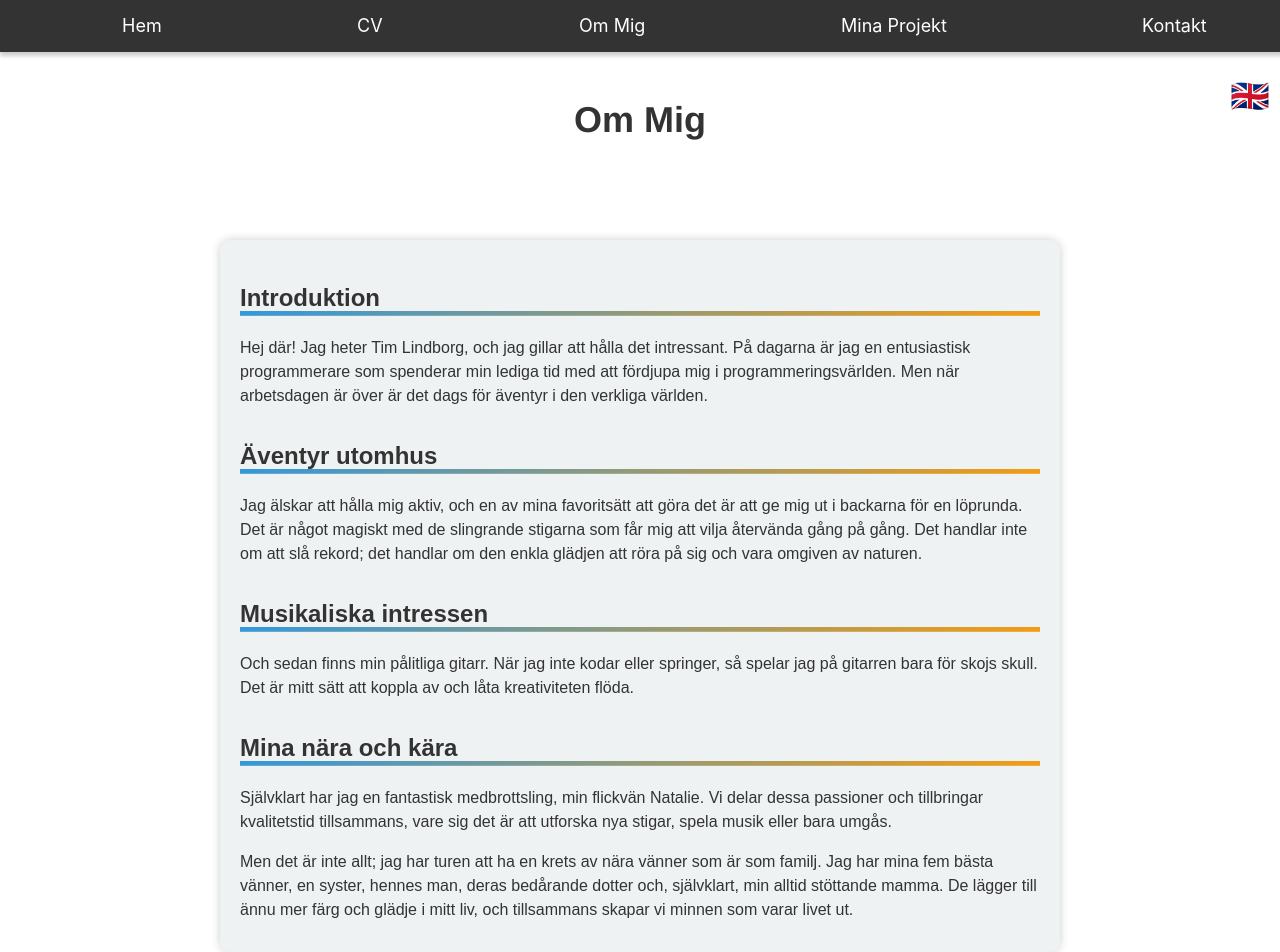
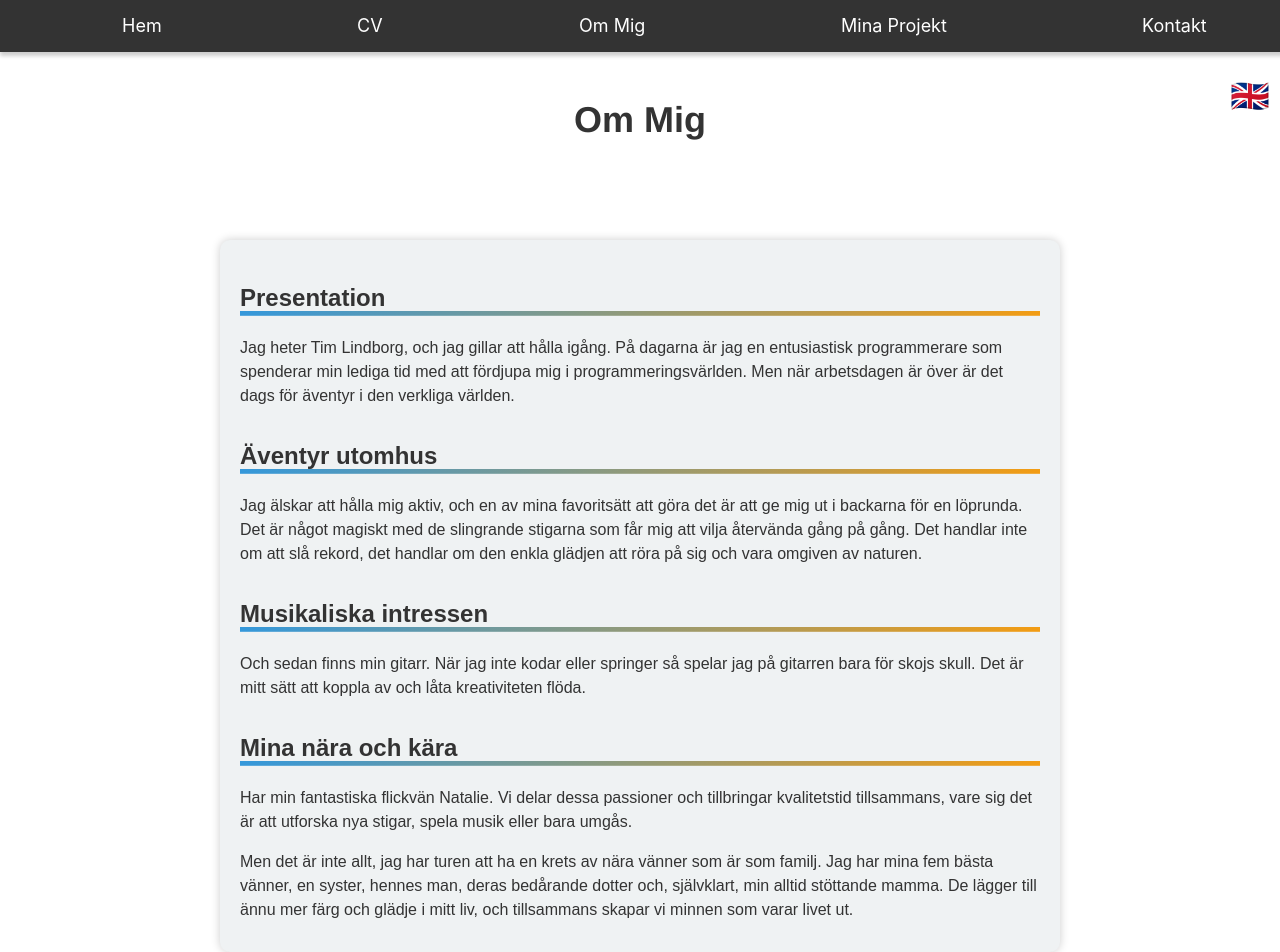
Before and after one commit to timborg-del/my-page, a React (Create React App) app: page /aboutme in a window 1280 px wide. Built offline with nearby package versions, Linux system fonts and the light colour scheme; a web font is replaced by a local one.

Commit message:
spelling_aboutme

```diff
--- a/src/pages/AboutMe.tsx
+++ b/src/pages/AboutMe.tsx
@@ -8,13 +8,13 @@ const AboutMe = () => {
   const aboutMeText = language === 'swedish' ? (
     <div>
       <p>
-        Hej där! Jag heter Tim Lindborg, och jag gillar att hålla det intressant. På dagarna är jag en entusiastisk programmerare som spenderar min lediga tid med att fördjupa mig i programmeringsvärlden. Men när arbetsdagen är över är det dags för äventyr i den verkliga världen.
+        Jag heter Tim Lindborg, och jag gillar att hålla igång. På dagarna är jag en entusiastisk programmerare som spenderar min lediga tid med att fördjupa mig i programmeringsvärlden. Men när arbetsdagen är över är det dags för äventyr i den verkliga världen.
       </p>
     </div>
   ) : (
     <div>
       <p>
-        Hey there! I'm Tim Lindborg, and I like to keep things interesting. By day, I'm a coding enthusiast, spending my free time diving into the world of programming. But when work is done, it's time for some down-to-earth adventures.
+        I'm Tim Lindborg, and I like to be bussy. By day, I'm a coding enthusiast, spending my free time diving into the world of programming. But when work is done, it's time for some down-to-earth adventures.
       </p>
     </div>
   );
@@ -22,13 +22,13 @@ const AboutMe = () => {
   const outdoorAdventuresText = language === 'swedish' ? (
     <div>
       <p>
-        Jag älskar att hålla mig aktiv, och en av mina favoritsätt att göra det är att ge mig ut i backarna för en löprunda. Det är något magiskt med de slingrande stigarna som får mig att vilja återvända gång på gång. Det handlar inte om att slå rekord; det handlar om den enkla glädjen att röra på sig och vara omgiven av naturen.
+        Jag älskar att hålla mig aktiv, och en av mina favoritsätt att göra det är att ge mig ut i backarna för en löprunda. Det är något magiskt med de slingrande stigarna som får mig att vilja återvända gång på gång. Det handlar inte om att slå rekord, det handlar om den enkla glädjen att röra på sig och vara omgiven av naturen.
       </p>
     </div>
   ) : (
     <div>
       <p>
-        I'm a big fan of staying active, and one of my favorite ways to do that is by hitting the hills for a good run. There's something magical about those winding trails that keeps me coming back for more. It's not about breaking records; it's about the simple joy of moving and being surrounded by nature.
+        I'm a big fan of staying active, and one of my favorite ways to do that is by hitting the hills for a good run. There's something magical about those winding trails that keeps me coming back for more. It's not about breaking records, it's about the simple joy of moving and being surrounded by nature.
       </p>
     </div>
   );
@@ -36,13 +36,13 @@ const AboutMe = () => {
   const musicalInterestsText = language === 'swedish' ? (
     <div>
       <p>
-        Och sedan finns min pålitliga gitarr. När jag inte kodar eller springer, så spelar jag på gitarren bara för skojs skull. Det är mitt sätt att koppla av och låta kreativiteten flöda.
+        Och sedan finns min gitarr. När jag inte kodar eller springer så spelar jag på gitarren bara för skojs skull. Det är mitt sätt att koppla av och låta kreativiteten flöda.
       </p>
     </div>
   ) : (
     <div>
       <p>
-        And then there's my trusty guitar. When I'm not coding or running, I'm strumming away just for fun. It's my way of unwinding and letting creativity flow.
+        And then there's my guitar. When I'm not coding or running i'm strumming away just for fun. It's my way of unwinding and letting creativity flow.
       </p>
     </div>
   );
@@ -50,19 +50,19 @@ const AboutMe = () => {
   const lovedOnesText = language === 'swedish' ? (
     <div>
       <p>
-        Självklart har jag en fantastisk medbrottsling, min flickvän Natalie. Vi delar dessa passioner och tillbringar kvalitetstid tillsammans, vare sig det är att utforska nya stigar, spela musik eller bara umgås.
+        Har min fantastiska flickvän Natalie. Vi delar dessa passioner och tillbringar kvalitetstid tillsammans, vare sig det är att utforska nya stigar, spela musik eller bara umgås.
       </p>
       <p>
-        Men det är inte allt; jag har turen att ha en krets av nära vänner som är som familj. Jag har mina fem bästa vänner, en syster, hennes man, deras bedårande dotter och, självklart, min alltid stöttande mamma. De lägger till ännu mer färg och glädje i mitt liv, och tillsammans skapar vi minnen som varar livet ut.
+        Men det är inte allt, jag har turen att ha en krets av nära vänner som är som familj. Jag har mina fem bästa vänner, en syster, hennes man, deras bedårande dotter och, självklart, min alltid stöttande mamma. De lägger till ännu mer färg och glädje i mitt liv, och tillsammans skapar vi minnen som varar livet ut.
       </p>
     </div>
   ) : (
     <div>
       <p>
-        Of course, I've got a fantastic partner in crime, my girlfriend Natalie. We share these passions and spend quality time together, whether it's exploring new trails, making music, or just hanging out.
+        I've got a fantastic partner, my girlfriend Natalie. We share these passions and spend quality time together, whether it's exploring new trails, making music, or just hanging out.
       </p>
       <p>
-        But that's not all; I'm lucky to have a circle of close friends who are like family. I've got my five best friends, a sister, her husband, their adorable daughter, and, of course, my ever-supportive mother. They add even more color and joy to my life, and together, we create memories that last a lifetime.
+        But that's not all, I'm lucky to have a circle of close friends who are like family. I've got my five best friends, a sister, her husband, their adorable daughter, and, of course, my ever-supportive mother. They add even more color and joy to my life, and together, we create memories that last a lifetime.
       </p>
     </div>
   );
@@ -79,7 +79,7 @@ const AboutMe = () => {
       <div className="about-me-container">
         <section>
           <h2 className={`headline-page ${language === 'swedish' ? 'slide-me' : 'slide-from-right fade-in-1'}`}>
-            {language === 'swedish' ? 'Introduktion' : 'Introduction'}
+            {language === 'swedish' ? 'Presentation' : 'Presentation'}
           </h2>
           {aboutMeText}
         </section>
```
